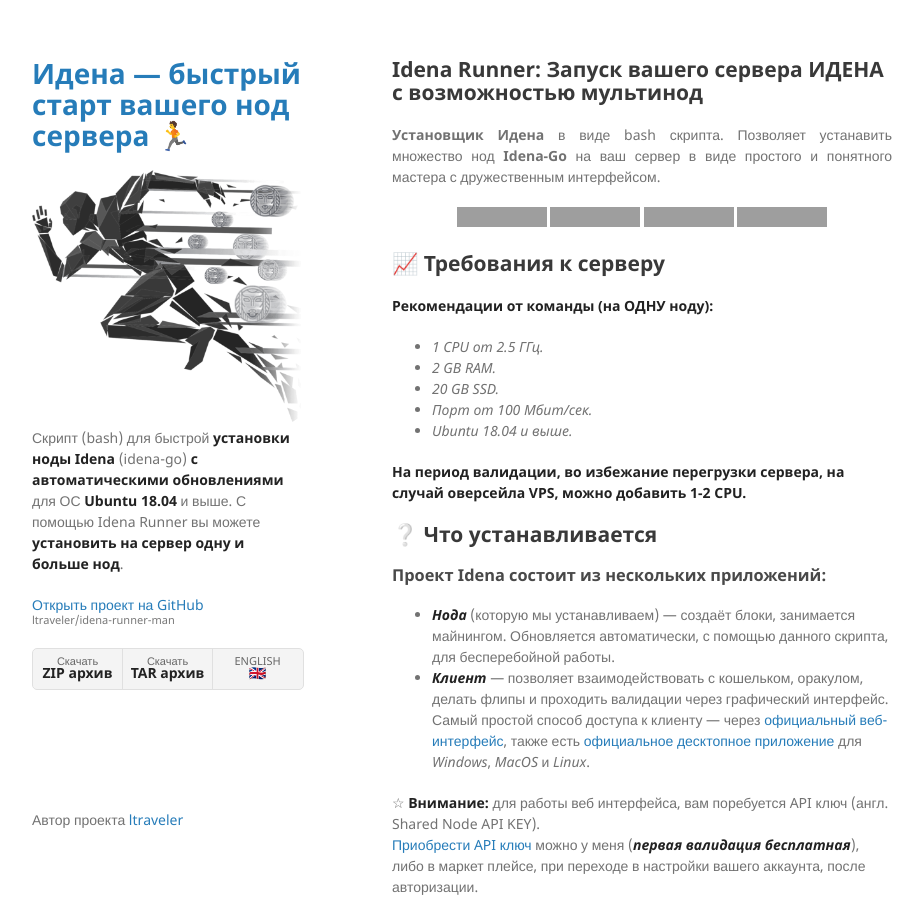
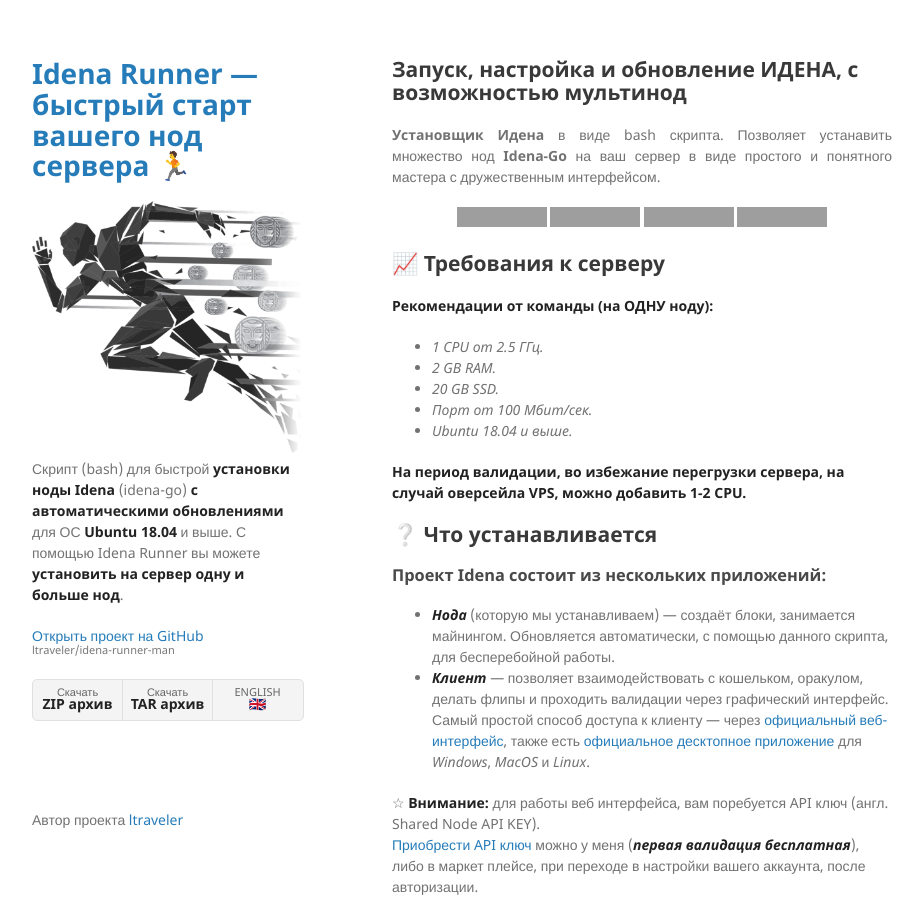
Before and after one commit to ltraveler/idena-runner-man, a Jekyll site: the page built from ru/index-ru.md, in a window 1280 px wide and 900 px high, cut to the strip 0-900 px from the top of the window. Shown: the whole strip, without its empty margins (178-1101 px from the left). Built offline with Jekyll 4.4.1, drawn with Linux system fonts in a browser that asks for light colours; grey boxes are pictures that could not be loaded.

Commit message:
Update index-ru.md

```diff
--- a/ru/index-ru.md
+++ b/ru/index-ru.md
@@ -4,12 +4,12 @@
 language: Русский
 ref: idena-runner-script
 title: "Idena Runner: Настройка Идена ноды и её автоматическое обновление"
-ptitle: Идена — быстрый старт вашего нод сервера 🏃
+ptitle: Idena Runner — быстрый старт вашего нод сервера 🏃
 description: "Быстрый старт вашего сервера идена на >= Ubuntu 18.04. Скрипт позволяет: запускать несколько нод на одном сервере, автоматическое обновление установленных IDENA нод, импорт api ключей ноды и вашего приватного ключа, настройка UFW и автоматическое конфигурирование портов"
 introduction: "Скрипт (bash) для быстрой <strong>установки ноды Idena</strong> (idena-go) <strong>с автоматическими обновлениями</strong> для ОС <strong>Ubuntu 18.04</strong> и выше. С помощью Idena Runner вы можете <strong>установить на сервер одну и больше нод</strong>."
 ---
 
-## Idena Runner: Запуск вашего сервера ИДЕНА с возможностью мультинод
+## Запуск, настройка и обновление ИДЕНА, с возможностью мультинод
 
 <p align="justify"><b>Установщик Идена</b> в виде bash скрипта. Позволяет устанавить множество нод <b>Idena-Go</b> на ваш сервер в виде простого и понятного мастера с дружественным интерфейсом.</p>
 
```
